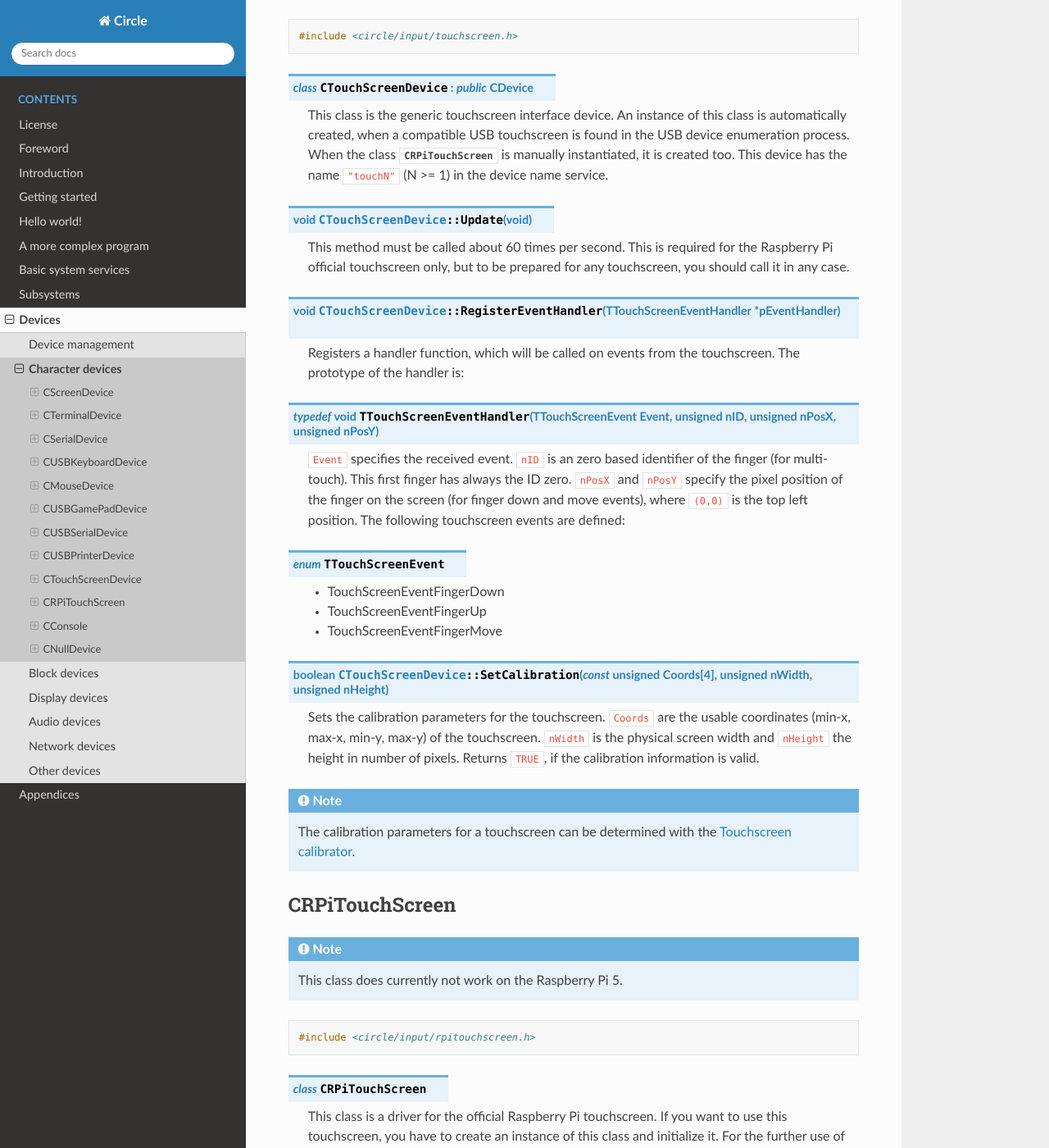
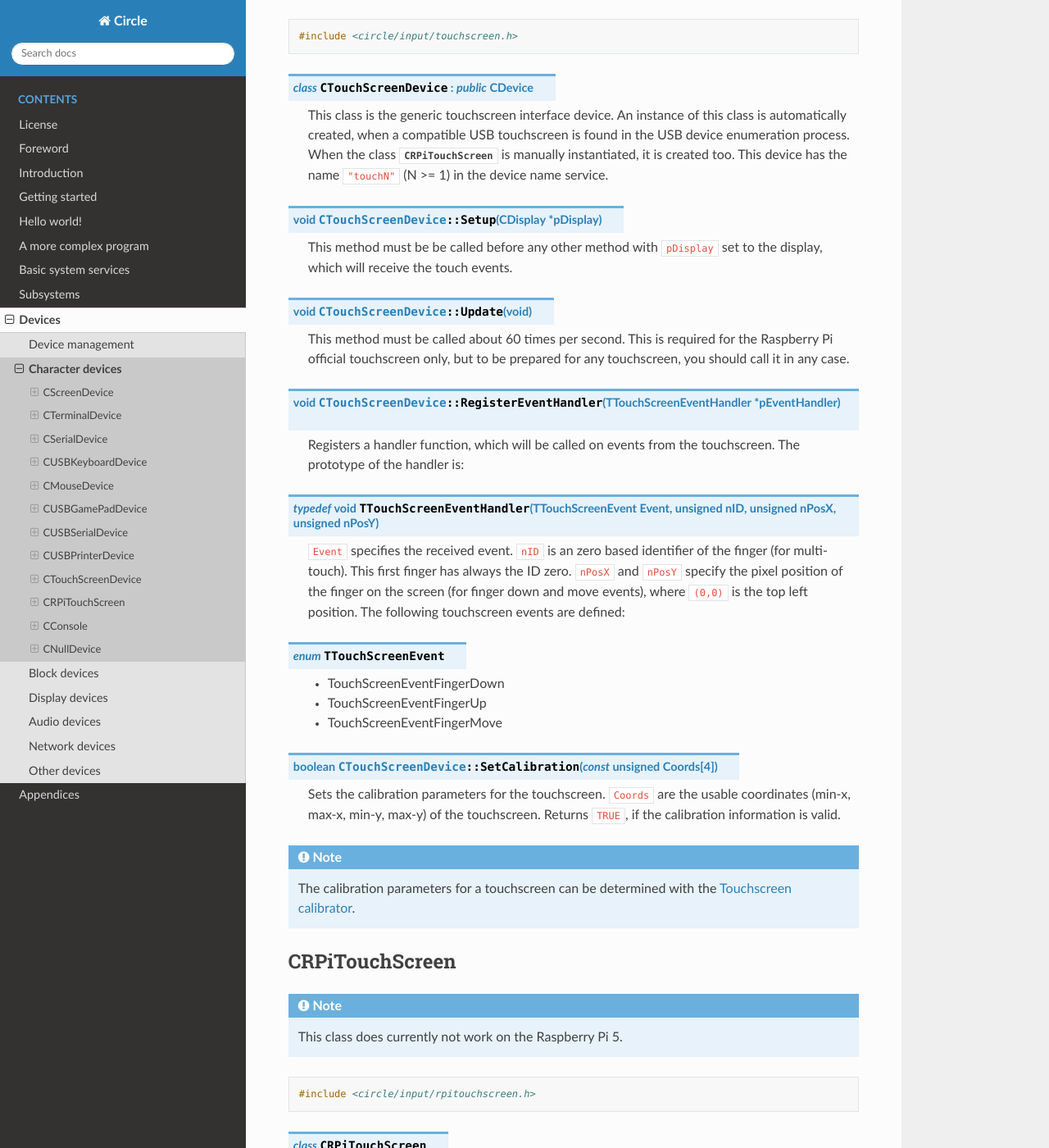
Before and after one commit to rsta2/circle-docs, a Sphinx documentation site: the page built from docs/devices/character-devices.rst, in a window 1280 px wide and 1400 px high, scrolled down 22393 px. Shown: the whole window at 82% size. Built offline with Sphinx 7.4.7 and the Read the Docs theme 3.1.0, drawn with Linux system fonts in a browser that asks for light colours; some of the changed text lies outside the part shown.

Commit message:
devices/character-devices: Update CMouseDevice and CTouchScreenDevice
* CMouseDevice::Setup() gets CDisplay* and bCursor parameters
* Add CTouchScreenDevice::Setup()
* CTouchScreenDevice::SetCalibration() does not get display dimensions

```diff
--- a/docs/devices/character-devices.rst
+++ b/docs/devices/character-devices.rst
@@ -471,9 +471,9 @@ CMouseDevice
 
 	The Raspberry Pi 5 does not support a mouse cursor in its firmware. Therefore a mouse cursor is not shown on this model, but the cooked mode can still be used to maintain the mouse position, without showing a cursor. The :ref:`LVGL` support implements a LVGL software cursor on the Raspberry Pi 5.
 
-.. cpp:function:: boolean CMouseDevice::Setup (unsigned nScreenWidth, unsigned nScreenHeight)
+.. cpp:function:: boolean CMouseDevice::Setup (CDisplay *pDisplay, boolean bCursor = TRUE)
 
-	Setup mouse device in cooked mode. ``nScreenWidth`` and ``nScreenHeight`` are the width and height of the screen in pixels. Returns ``FALSE`` on failure. This method must be called first in the setup process for a mouse in cooked mode.
+	Setup mouse device in cooked mode. Show the mouse on ``pDisplay``. Set ``bCursor`` to ``TRUE`` to support a mouse cursor. Returns ``FALSE`` on failure. This method must be called first in the setup process for a mouse in cooked mode.
 
 .. cpp:function:: void CMouseDevice::Release (void)
 
@@ -799,6 +799,10 @@ CTouchScreenDevice
 
 	This class is the generic touchscreen interface device. An instance of this class is automatically created, when a compatible USB touchscreen is found in the USB device enumeration process. When the class :cpp:class:`CRPiTouchScreen` is manually instantiated, it is created too. This device has the name ``"touchN"`` (N >= 1) in the device name service.
 
+.. cpp:function:: void CTouchScreenDevice::Setup (CDisplay *pDisplay)
+
+	This method must be be called before any other method with ``pDisplay`` set to the display, which will receive the touch events.
+
 .. cpp:function:: void CTouchScreenDevice::Update (void)
 
 	This method must be called about 60 times per second. This is required for the Raspberry Pi official touchscreen only, but to be prepared for any touchscreen, you should call it in any case.
@@ -817,9 +821,9 @@ CTouchScreenDevice
 	* TouchScreenEventFingerUp
 	* TouchScreenEventFingerMove
 
-.. cpp:function:: boolean CTouchScreenDevice::SetCalibration (const unsigned Coords[4], unsigned nWidth, unsigned nHeight)
+.. cpp:function:: boolean CTouchScreenDevice::SetCalibration (const unsigned Coords[4])
 
-	Sets the calibration parameters for the touchscreen. ``Coords`` are the usable coordinates (min-x, max-x, min-y, max-y) of the touchscreen. ``nWidth`` is the physical screen width and ``nHeight`` the height in number of pixels. Returns ``TRUE``, if the calibration information is valid.
+	Sets the calibration parameters for the touchscreen. ``Coords`` are the usable coordinates (min-x, max-x, min-y, max-y) of the touchscreen. Returns ``TRUE``, if the calibration information is valid.
 
 .. note::
 
```
